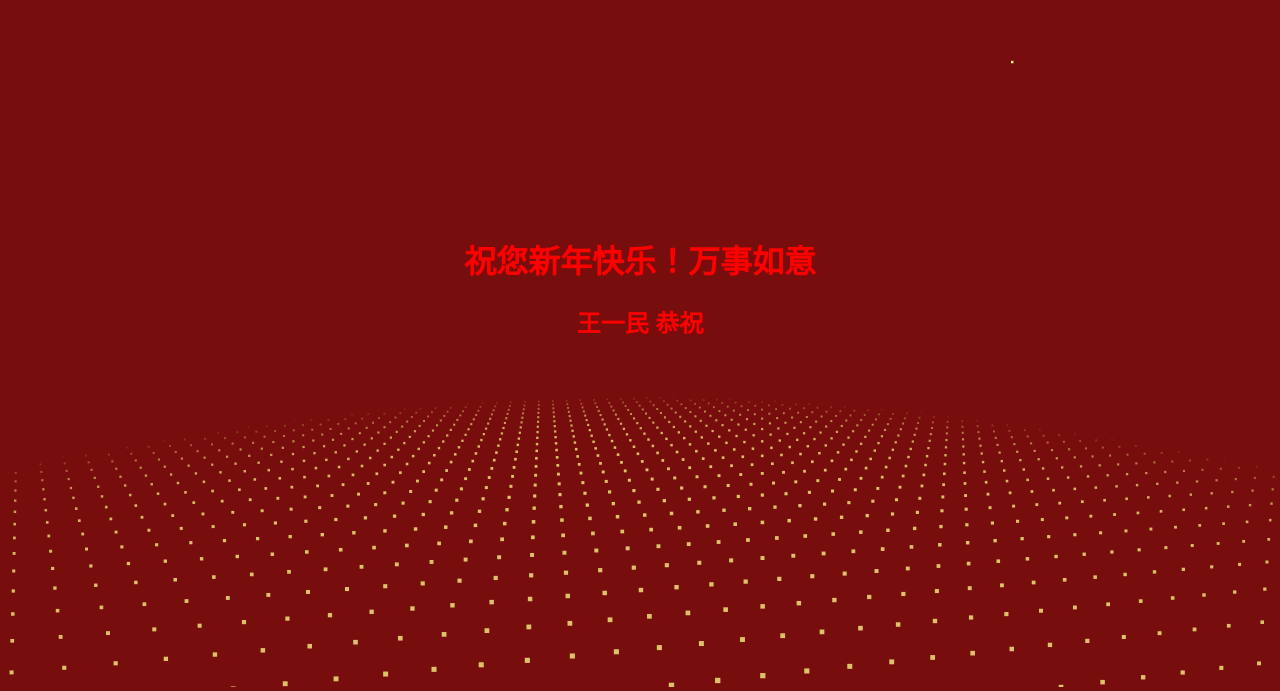
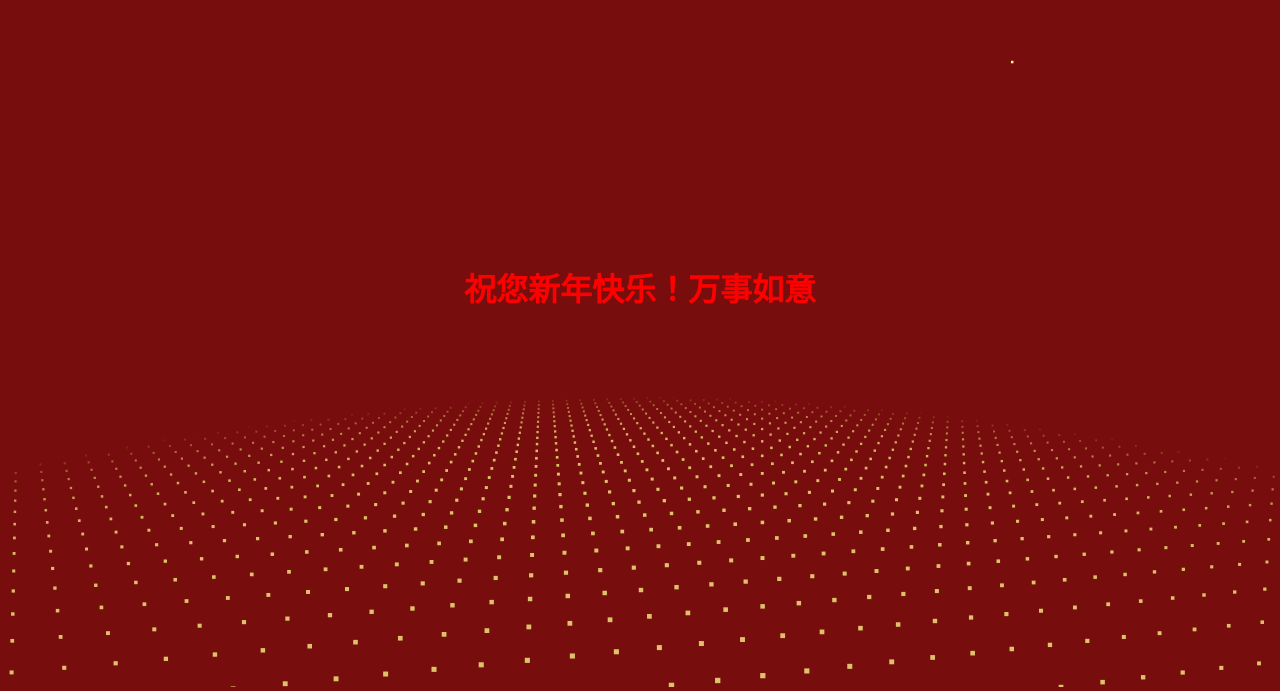
Before and after one commit to EverywhereShipOars/EverywhereShipOars.github.io, a plain HTML site: page index.html in a window 1280 px wide. Shown: the part 113-804 px from the top of the page. Drawn offline with Linux system fonts and the light colour scheme; animation ran at ten frames a second.

Commit message:
Update index.html

```diff
--- a/index.html
+++ b/index.html
@@ -40,7 +40,6 @@ canvas {
 <body>
 <div class="middle">
     <h1 class="label">祝您新年快乐！万事如意 </h1>
-                  <h2 class="label">王一民 恭祝 </h2>
 
 </div>
 
```
